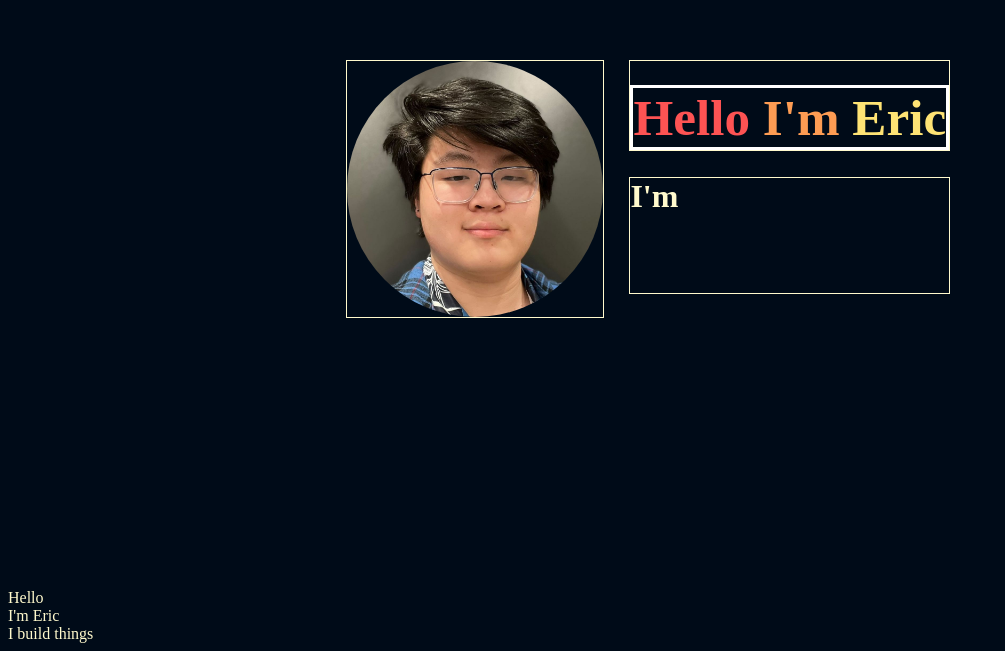
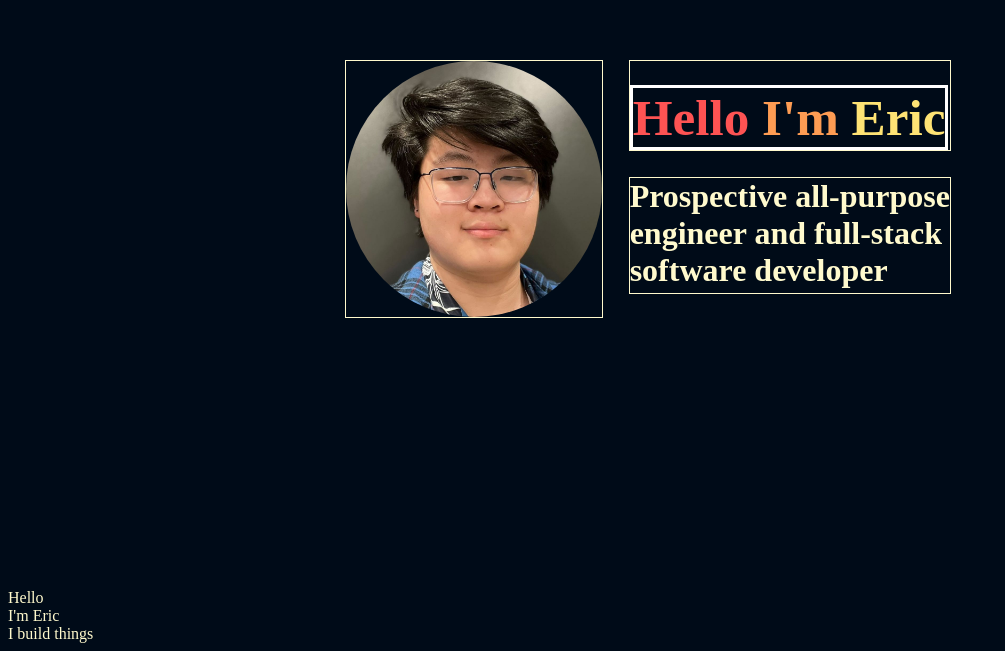
Before and after one commit to ericjchen/ericjchen.github.io, a plain HTML site: page index.html in a window 1280 px wide. Shown: the part 219-870 px from the top of the page, without its empty margins (0-1005 px from the left). Drawn offline with Linux system fonts and the light colour scheme; a web font is replaced by a local one.

```diff
--- a/index.html
+++ b/index.html
@@ -22,7 +22,7 @@
             </div>
             <div id="tagline-container">
                 <h2>
-                    I'm
+                    Prospective all-purpose <br> engineer and full-stack <br> software developer
                 </h2>
             </div>
 
```
